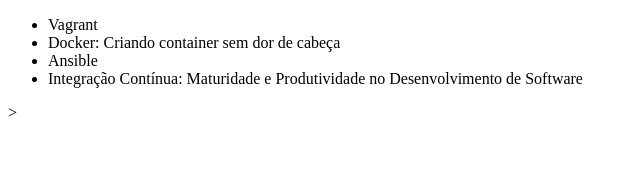
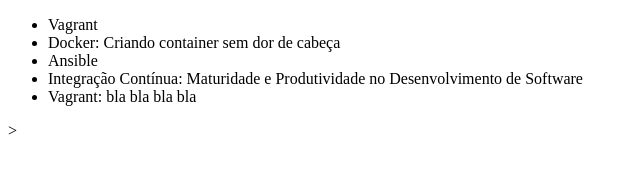
Before and after one commit to ProgramadorRicardoMeneses/curso-git, a plain HTML site: page index.html in a window 1280 px wide. Shown: the whole page, without its empty margins (0-640 px from the left). Drawn offline with Linux system fonts and the light colour scheme.

Commit message:
Criando o curso de Vagrant

```diff
--- a/index.html
+++ b/index.html
@@ -13,6 +13,7 @@
         <li>Docker: Criando container sem dor de cabeça</li>
         <li>Ansible</li>
         <li>Integração Contínua: Maturidade e Produtividade no Desenvolvimento de Software</li>
+        <li>Vagrant: bla bla bla bla</li>
     </ul>
 </body>
 </html>>
```
